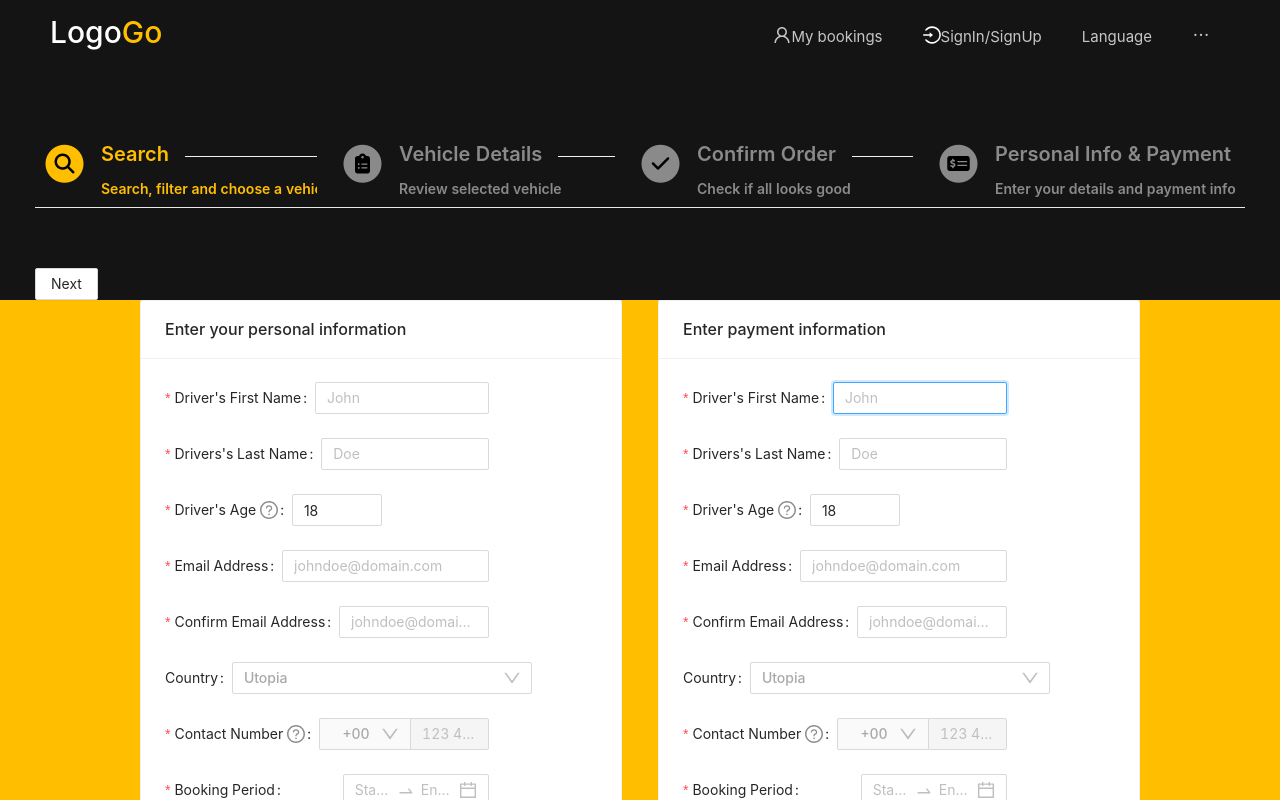
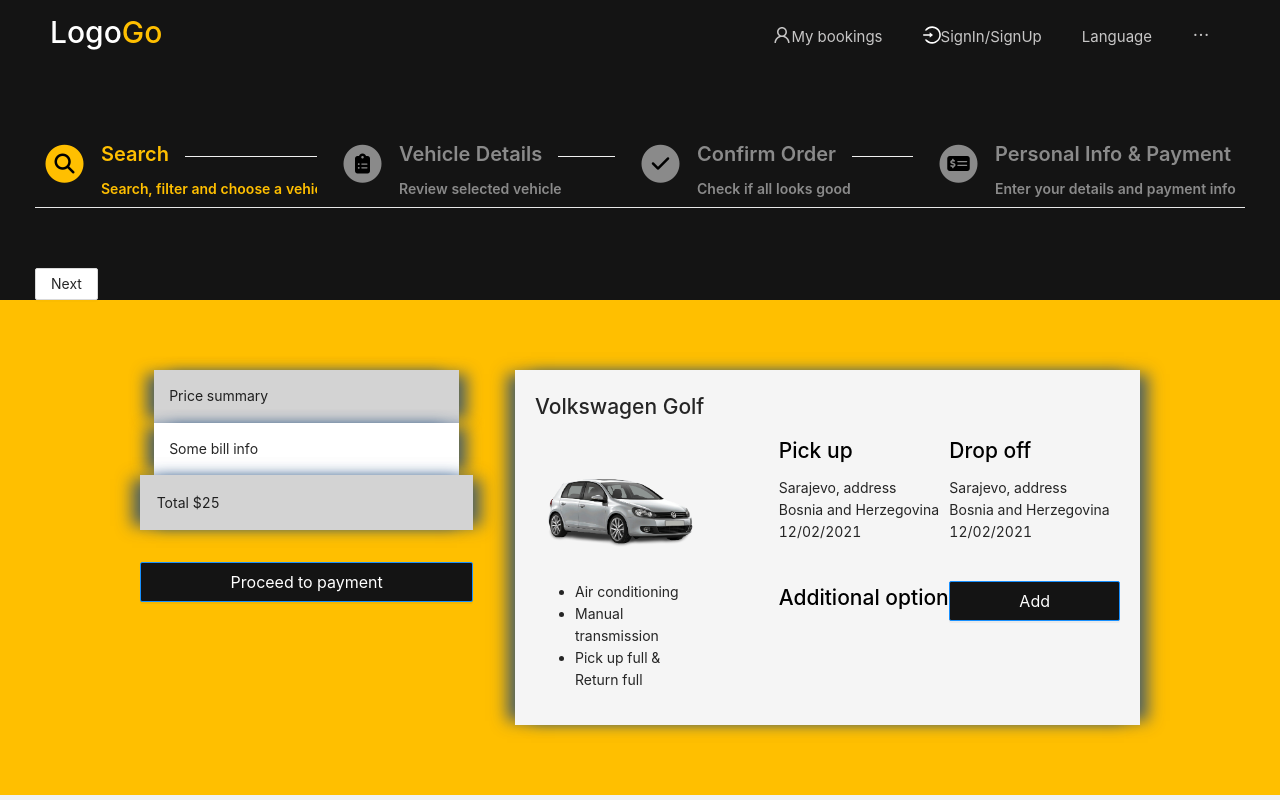
Before and after one commit to almulalic/rent-a-car, a React (Create React App) app: page /order in a window 1280 px wide. Shown: the top 800 px of the page. Built offline with nearby package versions, Linux system fonts and the light colour scheme.

Commit message:
details section

```diff
--- a/src/pages/public/Landing/Components/HeroText.js
+++ b/src/pages/public/Landing/Components/HeroText.js
@@ -23,9 +23,9 @@ class HeroText extends React.Component {
         </Row>
         <Row>
           <Col xs={0} md={8} lg={7}></Col>
-          <Col xs={24} md={8} lg={10}>
+          {/* <Col xs={24} md={8} lg={10}>
             <Button href="/order">View Listings</Button>
-          </Col>
+          </Col> */}
           <Col xs={0} md={8} lg={7}></Col>
         </Row>
         <Row>
--- a/src/pages/public/Order/Order.jsx
+++ b/src/pages/public/Order/Order.jsx
@@ -6,6 +6,7 @@ import { StepWizard } from "./components/StepWizard/StepWizard";
 
 import { DriverAndPaymentForm } from "./components/DriverAndPaymentForm/DriverAndPaymentForm";
 import { SearchCar } from "./components/SearchCar/SearchCar";
+import { Details } from "./components/Details/Details";
 
 import "./Order.scss";
 import { PersonalizedFooter } from "./../../../components/Footer/Footer";
@@ -20,7 +21,7 @@ export const Order = () => {
       <Content>
         <StepWizard currentStep={currentStep} setCurrentStep={setCurrentStep} />
         <div className="Order-ContentContainer">
-          {currentStep == 0 ? <DriverAndPaymentForm /> : <SearchCar />}
+          {currentStep == 0 ? <Details /> : <DriverAndPaymentForm />}
         </div>
       </Content>
       <PersonalizedFooter />
--- /dev/null
+++ b/src/pages/public/Order/components/Details/Details.css
@@ -0,0 +1,67 @@
+.details{
+    padding-left: 10em;
+    padding-right: 10em;
+    width: 100%;
+    height: auto;
+    background-color: #ffbf00;
+    padding-top: 5em;
+    padding-bottom: 5em;
+}
+
+.lastDiv{
+    /* border: 1px solid black; */
+    background-color: whitesmoke;
+    padding: 2% 2% 2% 2%;
+    box-shadow: 0 0px 0px 0px white, 0 0px 0px 0px white, 12px 0 15px -4px rgba(31, 73, 125, 0.8), -12px 0 15px -4px rgba(31, 73, 125, 0.8);
+}
+
+#btn3{
+    width: 100%;
+    background-color: #141414;
+    margin-top: 2em;
+}
+
+#btn4{
+    width: 100%;
+    background-color: #141414;
+}
+
+.priceSummary{
+    background-color: lightgray;
+    /* border: 1px solid black; */
+    box-shadow: 0 0px 0px 0px white, 0 0px 0px 0px white, 12px 0 15px -4px rgba(31, 73, 125, 0.8), -12px 0 15px -4px rgba(31, 73, 125, 0.8);
+    padding-left: 5%;
+    padding-bottom: 5%;
+    padding-top: 5%;
+}
+
+.total{
+    background-color: lightgray;
+    /* border: 2px solid black; */
+    box-shadow: 0 0px 0px 0px white, 0 0px 0px 0px white, 12px 0 15px -4px rgba(31, 73, 125, 0.8), -12px 0 15px -4px rgba(31, 73, 125, 0.8);
+
+    padding-left: 5%;
+    padding-bottom: 5%;
+    padding-top: 5%;
+}
+.total span{
+    text-align: right;
+}
+
+.billInfo{
+    background-color: white;
+    /* border: 1px solid black; */
+    box-shadow: 0 0px 0px 0px white, 0 0px 0px 0px white, 12px 0 15px -4px rgba(31, 73, 125, 0.8), -12px 0 15px -4px rgba(31, 73, 125, 0.8);
+
+    padding-left: 5%;
+    padding-bottom: 5%;
+    padding-top: 5%;
+}
+
+img{
+    width: 100%;
+}
+
+.infos h2{
+   color: black;
+}
--- /dev/null
+++ b/src/pages/public/Order/components/Details/Details.js
@@ -0,0 +1,99 @@
+import { React, useState } from "react";
+import "./Details.css";
+import { Row, Col, Button } from "antd";
+import image from "./golf6.png";
+
+// import { FilterWrap } from "./components/FilterWrap";
+// import { ShowCar } from "./components/ShowCar";
+
+export const Details = () => {
+  return (
+    <div className="details">
+      <Row>
+        <Col md={8} lg={8}>
+          <Row>
+            <Col md={1} lg={1}></Col>
+            <Col md={22} lg={22}>
+              <div className="priceSummary">Price summary</div>
+            </Col>
+            <Col md={1} lg={1}></Col>
+          </Row>
+          <Row>
+            <Col md={1} lg={1}></Col>
+            <Col md={22} lg={22}>
+              <div className="billInfo">Some bill info</div>
+            </Col>
+            <Col md={1} lg={1}></Col>
+          </Row>
+          <Row>
+            <Col md={24} lg={24}>
+              <div className="total">
+                Total <span>$25</span>
+              </div>
+            </Col>
+          </Row>
+          <Row>
+            <Col md={24} lg={24}>
+              <Button id="btn3" type="primary" size="large" href="/order">
+                Proceed to payment
+              </Button>
+            </Col>
+          </Row>
+        </Col>
+        <Col md={1} lg={1}></Col>
+        <Col md={15} lg={15} className="lastDiv">
+          <Row>
+            <Col md={24} lg={24}>
+              <h1>Volkswagen Golf</h1>
+            </Col>
+          </Row>
+          <Row className="infos">
+            <Col md={7} lg={7}>
+              <img src={image} alt="golf" />
+            </Col>
+            <Col md={3} lg={3}></Col>
+            <Col md={7} lg={7}>
+              <h2>Pick up</h2>
+              <p>
+                Sarajevo, address
+                <br />
+                Bosnia and Herzegovina
+                <br />
+                12/02/2021
+              </p>
+            </Col>
+            <Col md={7} lg={7}>
+              <h2>Drop off</h2>
+              <p>
+                Sarajevo, address
+                <br />
+                Bosnia and Herzegovina
+                <br />
+                12/02/2021
+              </p>
+            </Col>
+          </Row>
+          <Row className="infos">
+            <Col md={7} lg={7}>
+              <ul>
+                  <li>Air conditioning</li>
+                  <li>Manual transmission</li>
+                  <li>Pick up full & Return full</li>
+              </ul>
+            </Col>
+            <Col md={3} lg={3}></Col>
+            <Col md={7} lg={7}>
+              <h2>Additional option</h2>
+
+            </Col>
+            <Col md={7} lg={7}>
+            <Button id="btn4" type="primary" size="large" href="/order">
+                Add
+              </Button>
+            </Col>
+          </Row>
+        </Col>
+      </Row>
+    </div>
+  );
+};
```
Also changed, not shown: src/pages/public/Order/components/Details/golf6.png (added).
